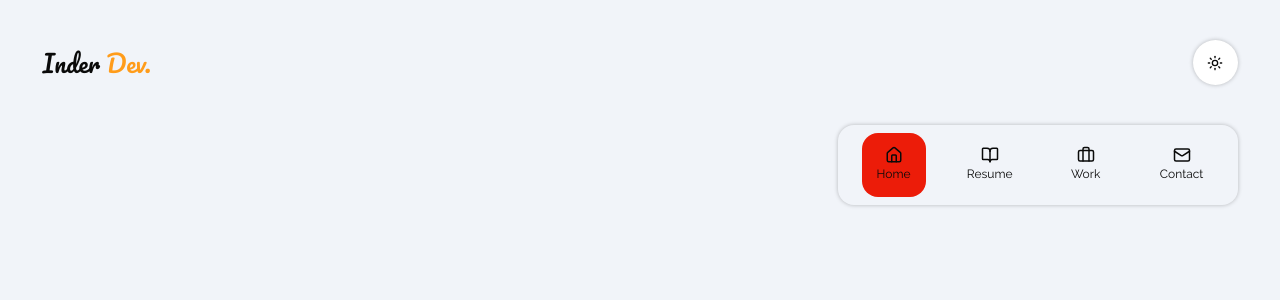
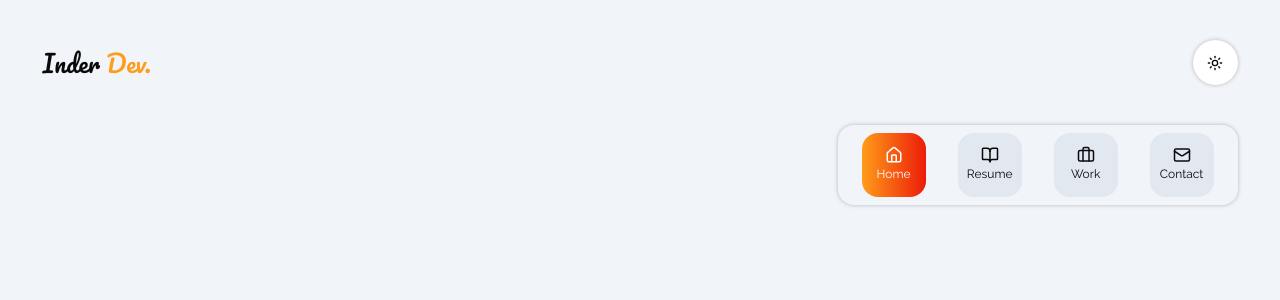
Before and after one commit to SurinderSing/PORTFOLIO-NEXT, a Next.js app: page / in a window 1280 px wide. Shown: the top 300 px of the page. Built offline with nearby package versions, Linux system fonts and the light colour scheme.

Commit message:
feat: Add tertiary-2 color variant and gradient styling
- Extended Tailwind config with new tertiary-2 color variant
- Updated global CSS variables for light and dark modes
- Added main-gradient-1 utility class in main CSS
- Refactored MenuBtn component to use new color and gradient styles

```diff
--- a/src/components/client/menu-btn/index.tsx
+++ b/src/components/client/menu-btn/index.tsx
@@ -35,8 +35,10 @@ const MenuBtn: React.FC<MenuBtnInterface> = ({ menuItem }) => {
   return (
     <Link href={menuItem.href}>
       <div
-        className={`inline-flex flex-col items-center justify-center hover:bg-secondary rounded-2xl h-16 w-16 ${
-          isActive ? 'bg-primary' : ''
+        className={`inline-flex flex-col items-center justify-center rounded-2xl h-16 w-16 ${
+          isActive
+            ? 'main-gradient-1'
+            : 'bg-tertiary-2 hover:bg-tertiary-2-hover'
         }`}
       >
         <Icon size={18} />
--- a/src/styles/globals.css
+++ b/src/styles/globals.css
@@ -37,6 +37,9 @@
     --secondary-foreground: 0 0% 98%;
     --tertiary: 0, 0%, 100%;
     --tertiary-foreground: 0 0% 9%;
+    --tertiary-2: 210, 30%, 91%;
+    --tertiary-2-foreground: 0 0% 9%;
+    --tertiary-2-hover: 210, 30%, 89%;
     --muted: 0 0% 96.1%;
     --muted-foreground: 0 0% 45.1%;
     --accent: 0 0% 96.1%;
@@ -70,6 +73,9 @@
     --secondary-foreground: 0 0% 9%;
     --tertiary: 0, 0%, 9%;
     --tertiary-foreground: 0 0% 98%;
+    --tertiary-2: 0, 0%, 9%;
+    --tertiary-2-foreground: 0 0% 98%;
+    --tertiary-2-hover: 0, 0%, 12%;
     --muted: 0 0% 14.9%;
     --muted-foreground: 0 0% 63.9%;
     --accent: 0 0% 14.9%;
--- a/src/styles/main.css
+++ b/src/styles/main.css
@@ -13,3 +13,16 @@
 .para-3 {
   @apply text-xs leading-5 font-raleway;
 }
+
+/* gradient */
+.main-gradient-1 {
+  @apply bg-gradient-to-r from-secondary to-primary text-white;
+}
+
+/* .main-gradient-2 {
+  @apply bg-gradient-to-r from-primary to-secondary;
+}
+
+.main-gradient-3 {
+  @apply bg-gradient-to-r from-primary to-secondary;
+} */
--- a/tailwind.config.ts
+++ b/tailwind.config.ts
@@ -68,6 +68,11 @@ const config: Config = {
           DEFAULT: 'hsl(var(--tertiary))',
           foreground: 'hsl(var(--tertiary-foreground))',
         },
+        'tertiary-2': {
+          DEFAULT: 'hsl(var(--tertiary-2))',
+          foreground: 'hsl(var(--tertiary-2-foreground))',
+          hover: 'hsl(var(--tertiary-2-hover))',
+        },
         muted: {
           DEFAULT: 'hsl(var(--muted))',
           foreground: 'hsl(var(--muted-foreground))',
```
